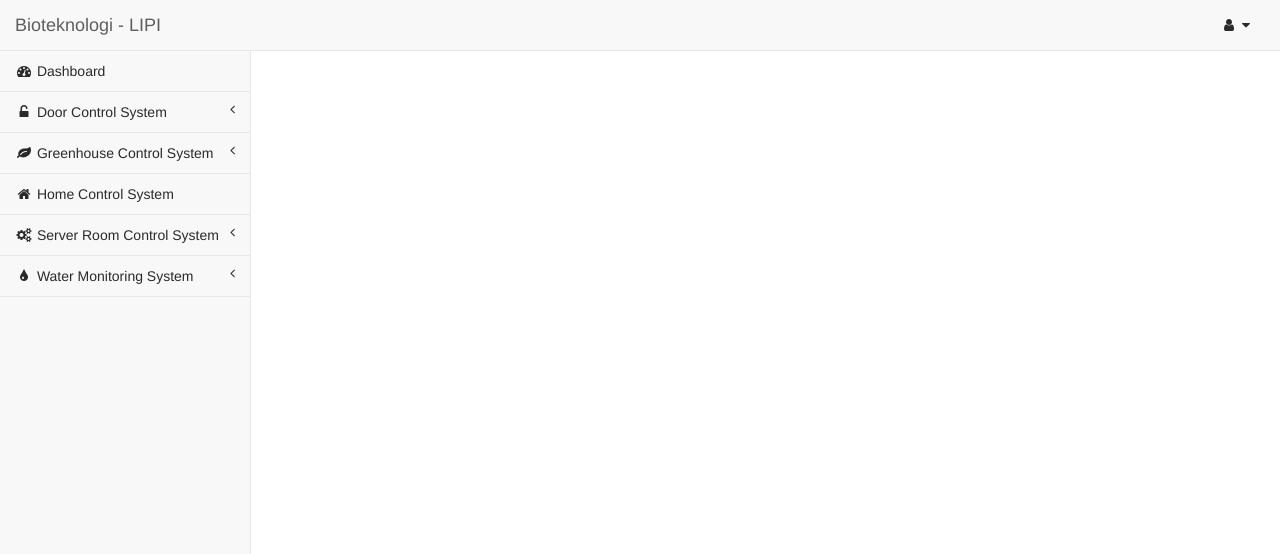
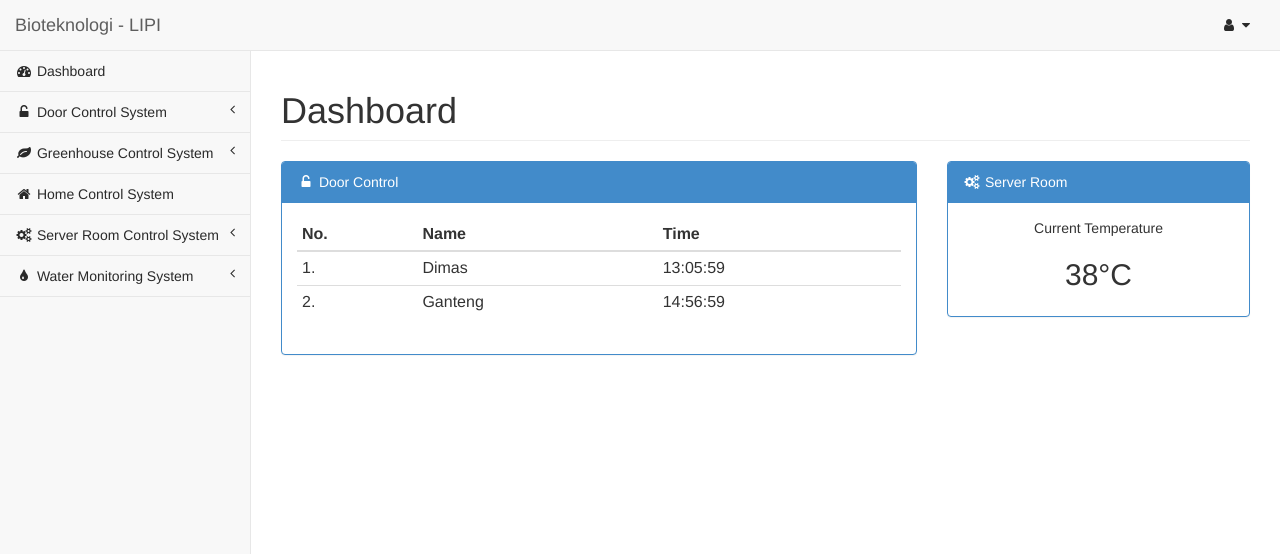
Before and after one commit to mlutfib/BiotechProject, a CodeIgniter app: page / in a window 1280 px wide. Shown: the top 554 px of the page. Run offline with CodeIgniter, Linux system fonts and the light colour scheme; some libraries are stand-ins or nearby versions.

Commit message:
DashboardExample

```diff
--- a/BiotechWeb/application/config/config.php
+++ b/BiotechWeb/application/config/config.php
@@ -14,7 +14,7 @@
 | path to your installation.
 |
 */
-$config['base_url'] = "http://localhost/";
+$config['base_url'] = "http://192.168.1.3/";
 
 /*
 |--------------------------------------------------------------------------
--- a/BiotechWeb/application/views/dashboard.php
+++ b/BiotechWeb/application/views/dashboard.php
@@ -1,4 +1,53 @@
 <!-- Test -->
 <div id="page-wrapper">
-
+	<div class="row">
+		<div class="col-lg-12">
+			<h1 class="page-header">Dashboard</h1>
+		</div>
+	</div>
+	<div class="row">
+		<div class="col-lg-8">
+			<div class="panel panel-primary">
+				<div class="panel-heading">
+					<i class="fa fa-unlock-alt fa-fw"></i> Door Control
+				</div>
+				<div class="panel-body">
+					<div class="table-responsive">
+						<table class="table table-hover table-condensed">
+							<thead>
+								<tr>
+									<th>No.</th>
+									<th>Name</th>
+									<th>Time</th>
+								</tr>
+							</thead>
+							<tbody>
+								<tr>
+									<td>1. </td>
+									<td>Dimas</td>
+									<td>13:05:59</td>
+								</tr>
+								<tr>
+									<td>2. </td>
+									<td>Ganteng</td>
+									<td>14:56:59</td>
+								</tr>
+							</tbody>
+						</table>
+					</div>
+				</div>
+			</div>
+		</div>
+		<div class="col-lg-4">
+			<div class="panel panel-primary">
+				<div class="panel-heading">
+					<i class="fa fa-cogs fa-fw"></i> Server Room
+				</div>
+				<div class="panel-body text-center">
+					<p>Current Temperature</p>
+					<h2>38&deg;C</h2>
+				</div>
+			</div>
+		</div>
+	</div>
 </div>
--- a/BiotechWeb/application/views/template/header.php
+++ b/BiotechWeb/application/views/template/header.php
@@ -17,3 +17,4 @@
     <!-- SB Admin CSS -->
     <link href="<?=base_url()?>assets/css/sb-admin.css" rel="stylesheet">
 </head>
+	<div id="wrapper">
--- a/BiotechWeb/application/views/template/sidebar.php
+++ b/BiotechWeb/application/views/template/sidebar.php
@@ -2,7 +2,7 @@
 	<div class="sidebar-collapse">
 		<ul class="nav" id="side-menu">
 			<li>
-				<a href="index.html"><i class="fa fa-dashboard fa-fw"></i> Dashboard</a>
+				<a href="/"><i class="fa fa-dashboard fa-fw"></i> Dashboard</a>
 			</li>
 			<li>
 				<a href="#">
```
Also changed, not shown: BiotechWeb/application/controllers/login.php (added, +14 -0 lines), BiotechWeb/application/views/login_page.php (added, +29 -0 lines), BiotechWeb/application/controllers/dashboard.php (line endings or trailing spaces).
